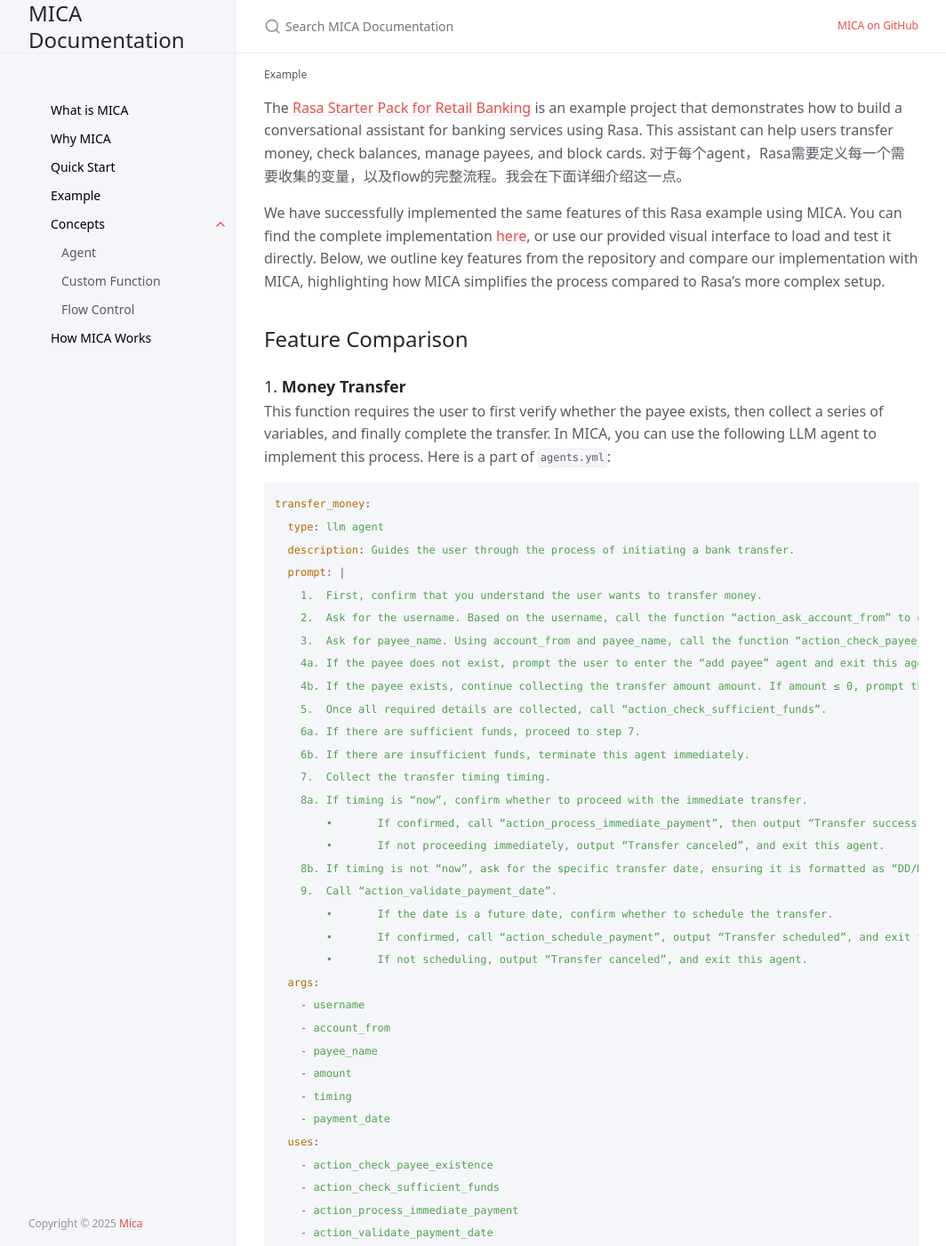
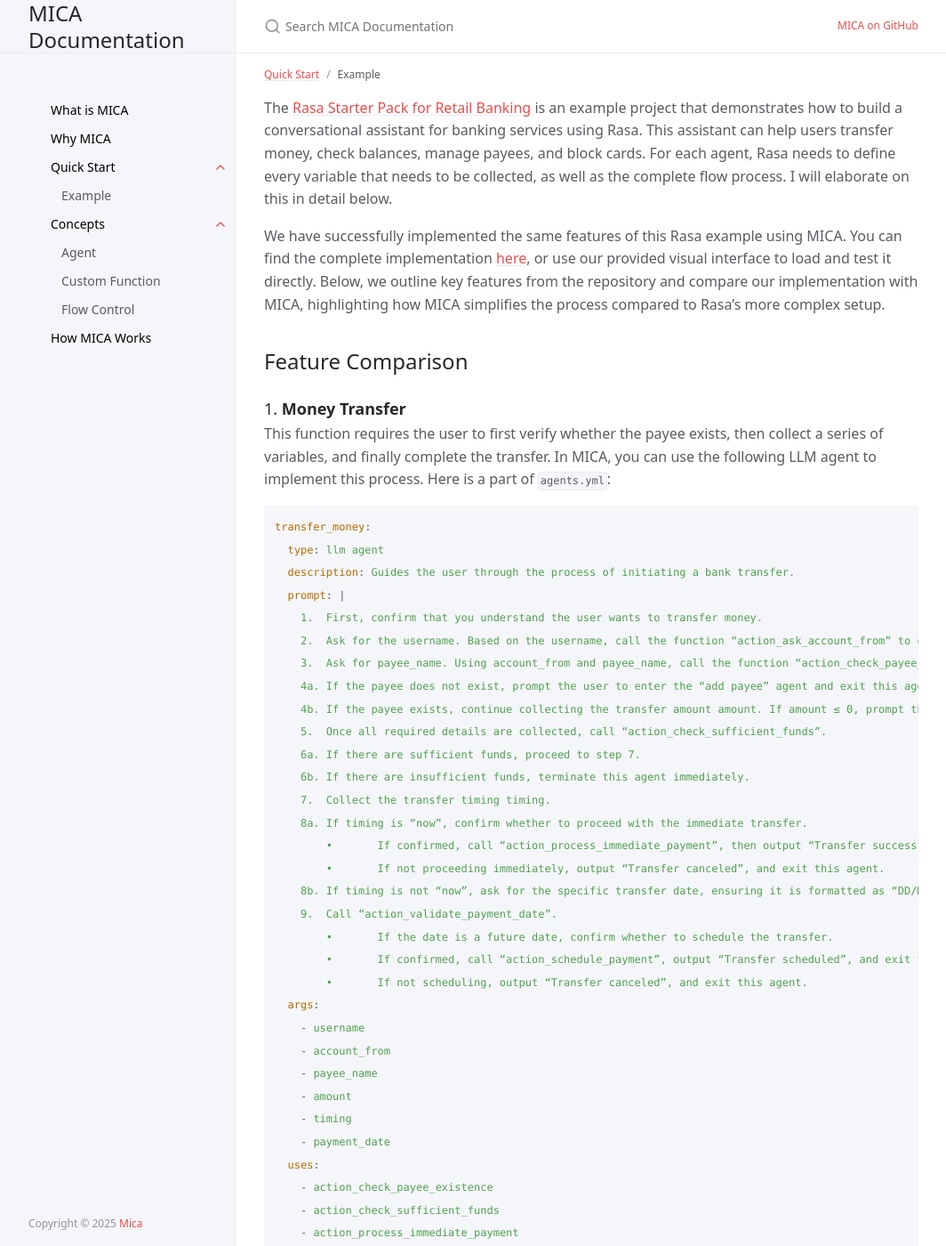
Before and after one commit to Mica-labs/Mica-labs.github.io, a Jekyll site: the page built from docs/start/example.md, in a window 1280 px wide and 1400 px high. Shown: the whole window at 89% size, without its empty margins (107-1171 px from the left). Built offline with Jekyll 4.4.1, drawn with Linux system fonts in a browser that asks for light colours; cached includes are drawn as plain includes.

Commit message:
improve rasa comparison

```diff
--- a/docs/start/example.md
+++ b/docs/start/example.md
@@ -1,11 +1,12 @@
 ---
 layout: default
 title: Example
+parent: Quick Start
 nav_order: 4
 ---
 
 The [Rasa Starter Pack for Retail Banking](https://github.com/rasa-customers/starterpack-retail-banking-en/tree/main) is an example project that demonstrates how to build a conversational assistant for banking services using Rasa. This assistant can help users transfer money, check balances, manage payees, and block cards.
-对于每个agent，Rasa需要定义每一个需要收集的变量，以及flow的完整流程。我会在下面详细介绍这一点。
+For each agent, Rasa needs to define every variable that needs to be collected, as well as the complete flow process. I will elaborate on this in detail below.
 
 We have successfully implemented the same features of this Rasa example using MICA. You can find the complete implementation [here](https://github.com/Mica-labs/MICA/tree/main/examples/retail_banking), or use our provided visual interface to load and test it directly. Below, we outline key features from the repository and compare our implementation with MICA, highlighting how MICA simplifies the process compared to Rasa's more complex setup.
 
```
Also changed, not shown: docs/start/index.md (+1 -1 lines).
